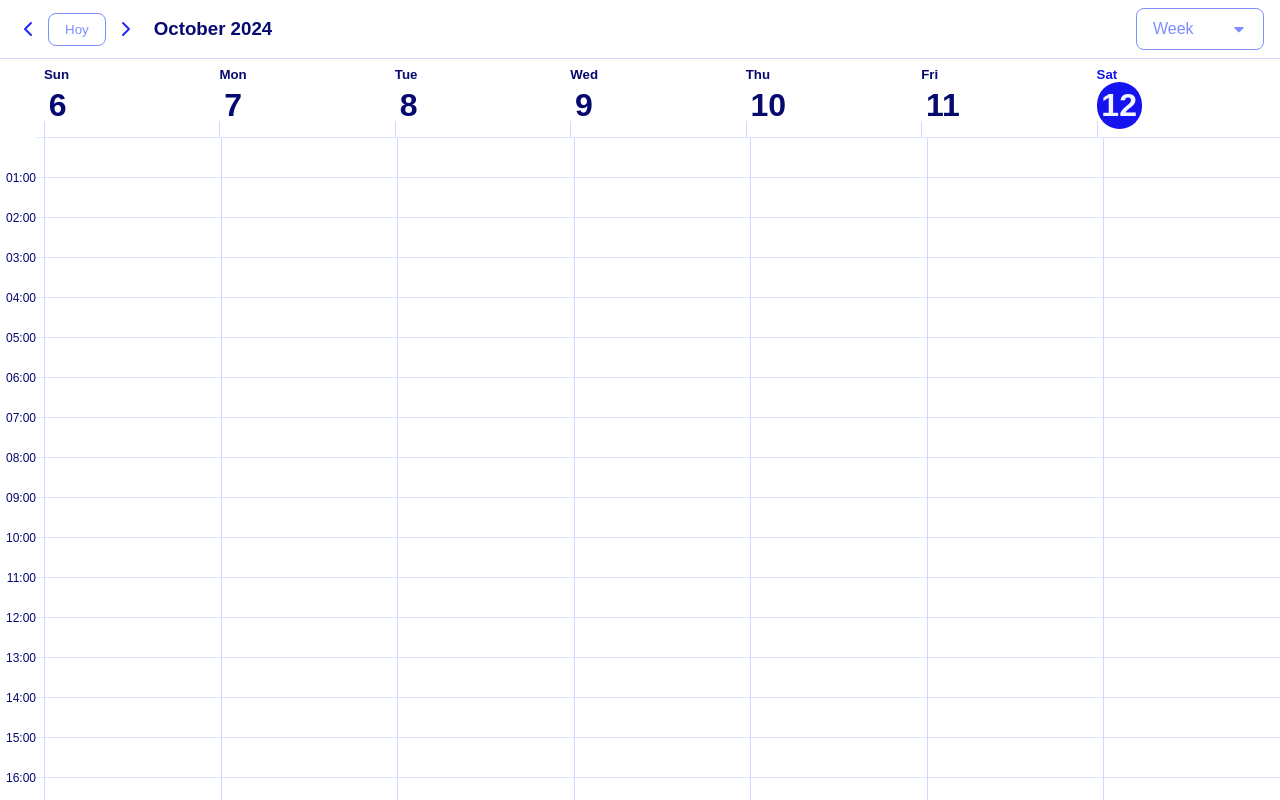
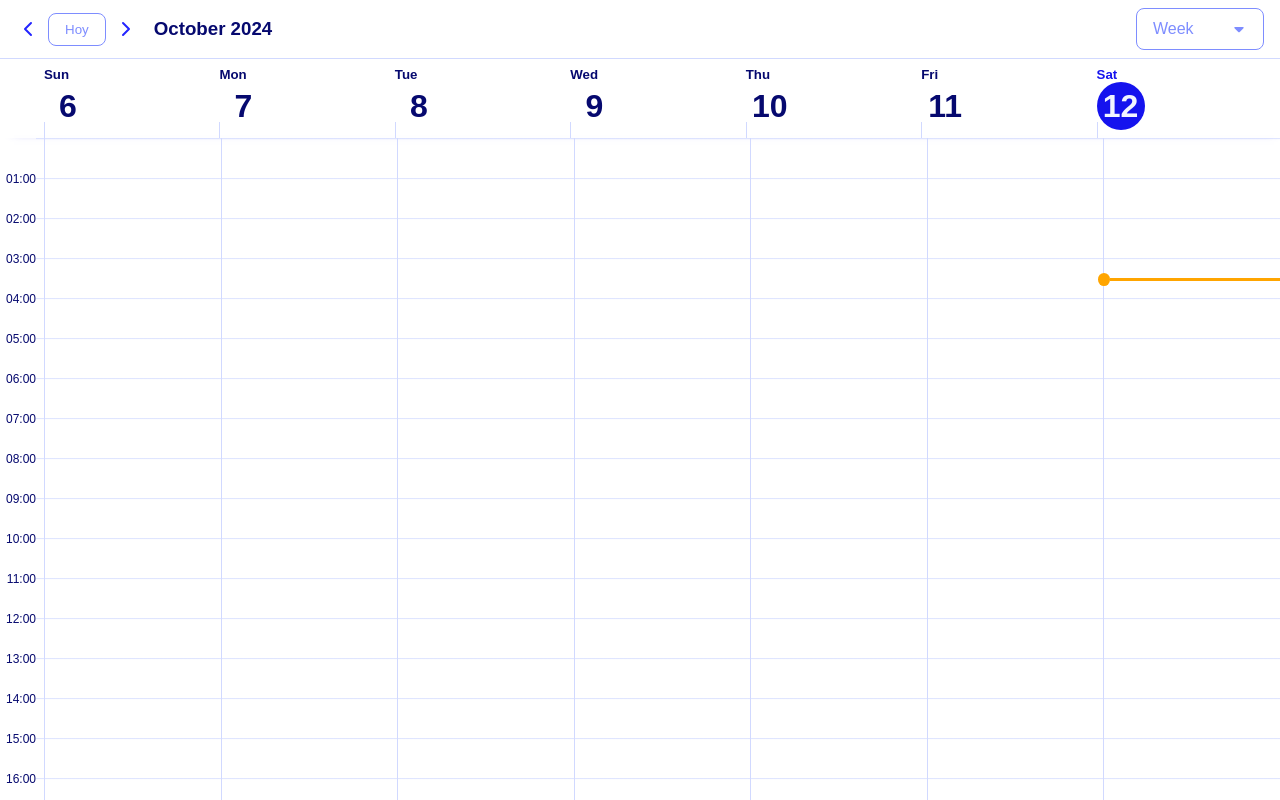
Before and after one commit to luis-keny/angular-calendar, an Angular app: page /calendar/week/2024/10/12 in a window 1280 px wide. Built offline with nearby package versions, Linux system fonts and the light colour scheme.

Commit message:
style: content day and week header with box-shadow

```diff
--- a/src/app/feature/day-container/day-container.component.css
+++ b/src/app/feature/day-container/day-container.component.css
@@ -7,6 +7,7 @@
 .content {
     display: grid;
     grid-template-columns: 2.25rem auto;
+    box-shadow: 4px 2px 10px -10px color-mix(in srgb, var(--color-700), transparent 20%);
 }
 
 .content--event {
@@ -24,14 +25,16 @@
 }
 
 .day__number {
-    padding: 0.3rem;
-    font-size: 2rem;
-    width: fit-content;
-    border-radius: 2rem;
-    -webkit-border-radius: 2rem;
-    -moz-border-radius: 2rem;
-    -ms-border-radius: 2rem;
-    -o-border-radius: 2rem;
+    font-size: 32px;
+    width: 48px;
+    height: 48px;
+    display: grid;
+    place-items: center;
+    border-radius: 999px;
+    -webkit-border-radius: 999px;
+    -moz-border-radius: 999px;
+    -ms-border-radius: 999px;
+    -o-border-radius: 999px;
 }
 
 .day__number.active {
--- a/src/app/feature/week-container/week-container.component.css
+++ b/src/app/feature/week-container/week-container.component.css
@@ -18,6 +18,10 @@
     padding-right: var(--width-scroll);
 }
 
+.content {
+    box-shadow: 4px 2px 10px -10px color-mix(in srgb, var(--color-700), transparent 20%);
+}
+
 .week,
 .week__content {
     display: grid;
@@ -34,14 +38,16 @@
 }
 
 .day__number {
-    padding: 0.3rem;
-    font-size: 2rem;
-    width: fit-content;
-    border-radius: 2rem;
-    -webkit-border-radius: 2rem;
-    -moz-border-radius: 2rem;
-    -ms-border-radius: 2rem;
-    -o-border-radius: 2rem;
+    font-size: 32px;
+    width: 48px;
+    height: 48px;
+    display: grid;
+    place-items: center;
+    border-radius: 999px;
+    -webkit-border-radius: 999px;
+    -moz-border-radius: 999px;
+    -ms-border-radius: 999px;
+    -o-border-radius: 999px;
 }
 
 .day__number.active {
--- a/src/app/feature/week-container/week-container.component.html
+++ b/src/app/feature/week-container/week-container.component.html
@@ -28,7 +28,13 @@
                                 [heightPerHours]="2.5"
                                 [unitOfMeasure]="'rem'"
                                 [taskGroup]="taskGroups[$index]"
-                                [dateSelected]="taskGroups[$index].date"
+                                [dateSelected]="customDate"
+                            ></app-event-custom>
+                        } @else {
+                            <app-event-custom
+                                [heightPerHours]="2.5"
+                                [unitOfMeasure]="'rem'"
+                                [dateSelected]="customDate"
                             ></app-event-custom>
                         }
                     </div>
--- a/src/app/shared/components/event-custom/event-custom.component.html
+++ b/src/app/shared/components/event-custom/event-custom.component.html
@@ -1,6 +1,6 @@
 <div class="content__event">
     <div class="moment"
-        [style]="'top: ' + getTopOfCurrentMoment() + ';' + (isEqualDate(dateSelected, currentMoment) ? '':'display: none;')">
+        [style]="defineStyles(dateSelected, currentMoment)">
         <div class="moment__circle"></div>
         <div class="moment__line"></div>
     </div>
--- a/src/app/shared/components/event-custom/event-custom.component.ts
+++ b/src/app/shared/components/event-custom/event-custom.component.ts
@@ -13,8 +13,8 @@ import { CalendarTaskDirective } from '../../../core/index-directive';
 export class EventCustomComponent implements OnInit {
   @Input({ required: true }) heightPerHours!: number;
   @Input({ required: true }) unitOfMeasure!: string;
-  @Input({ required: true }) taskGroup: TaskGroup = {date: new Date(), tasks: []};
   @Input({ required: true }) dateSelected!: Date;
+  @Input() taskGroup: TaskGroup = {date: this.dateSelected, tasks: []};
 
   currentMoment: Date = new Date();
 
@@ -40,7 +40,12 @@ export class EventCustomComponent implements OnInit {
     const isEqualYear = day1.getFullYear() == day2.getFullYear();
     const isEqualMonth = day1.getMonth() == day2.getMonth();
     const isEqualDay = day1.getDate() == day2.getDate();
-
     return isEqualDay && isEqualMonth && isEqualYear;
   }
+
+  public defineStyles(dateSelected: Date, currentMoment: Date): string {
+    const currentDate = this.isEqualDate(dateSelected, currentMoment);
+    if(!currentDate) return 'display: none;'
+    return `top:${this.getTopOfCurrentMoment()};`
+  }
 }
```
Also changed, not shown: 1 other file (tests, documents, lock files or other folders).
